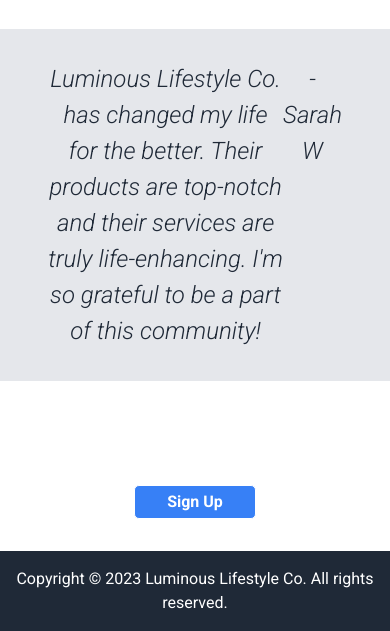
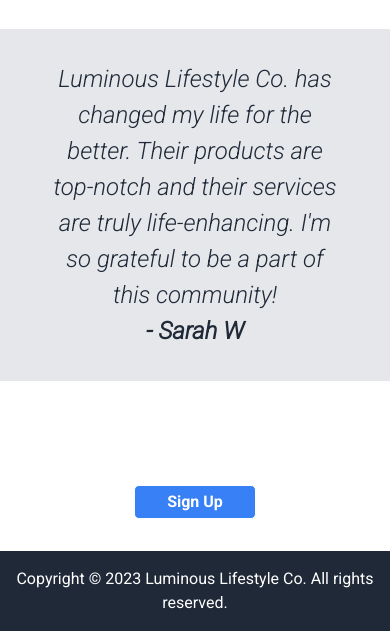
Before and after one commit to lukeramljak/odin-first-website, a plain HTML site: page index.html in a window 390 px wide. Shown: the part 2060-2691 px from the top of the page. Drawn offline with Linux system fonts and the light colour scheme.

Commit message:
Finish testimonial mobile layout

```diff
--- a/style.css
+++ b/style.css
@@ -153,12 +153,17 @@ h2 {
 }
 
 .testimonial {
+  flex-direction: column;
   color: var(--clr-primary-400);
   font-size: var(--fs-600);
   font-style: italic;
   background-color: var(--clr-neutral-200);
 }
 
+.testimonial p {
+  font-weight: var(--fw-bold);
+}
+
 footer {
   text-align: center;
   padding: 1rem;
```
